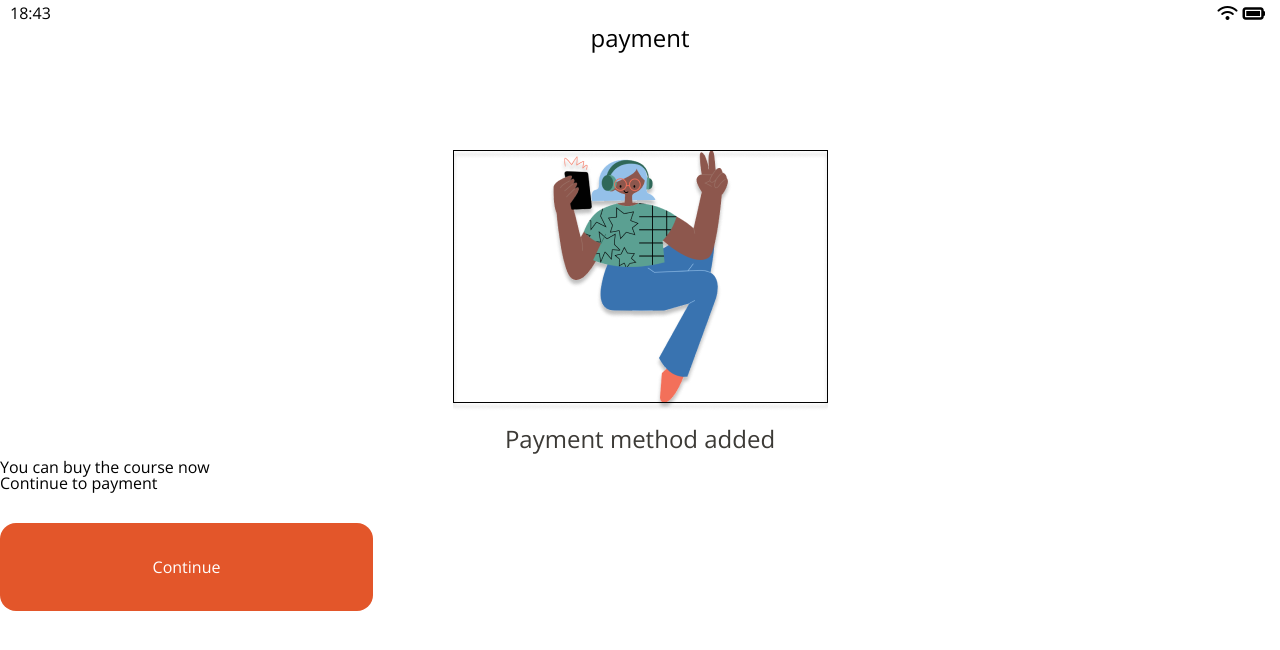
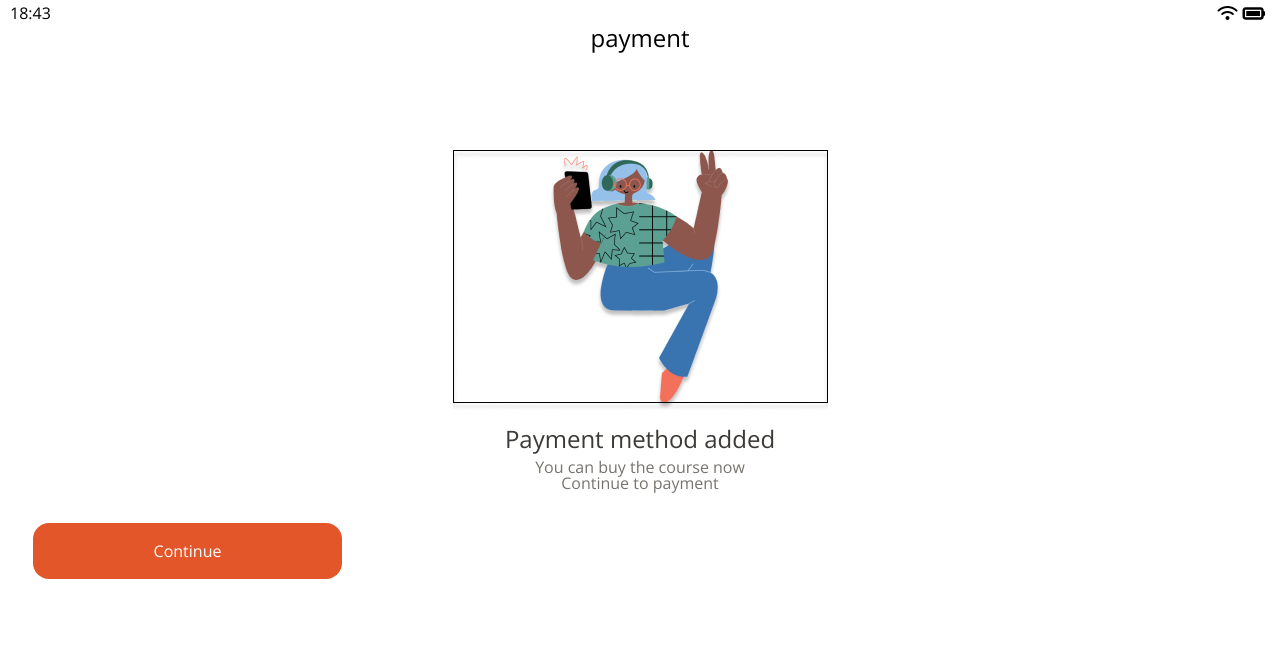
Before and after one commit to eunheean/publishCodeFactory, a plain HTML site: page html/paymentAdded.html in a window 1280 px wide. Drawn offline with nearby package versions, Linux system fonts and the light colour scheme.

Commit message:
text 수정

```diff
--- a/css/components/payment-added.css
+++ b/css/components/payment-added.css
@@ -13,10 +13,10 @@
   font-weight: 500;
   color: #3c3a36;
   text-align: center;
-  margin-top: 16px;
+  margin-top: 32px;
   margin-bottom: 8px;
 }
-.splash-body text {
+.splash-text {
   font: size 14px;
   font-weight: 400;
   color: #78746d;
@@ -27,15 +27,13 @@
   flex-direction: row;
   justify-content: center;
   align-items: center;
-  padding: 16px 32px;
   width: 309px;
   height: 56px;
   background-color: #e3562a;
   color: white;
   border-radius: 16px;
   font-size: 16px;
-
   font-weight: 500;
-
   margin-top: 32px;
+  margin-left: 33px;
 }
--- a/html/paymentAdded.html
+++ b/html/paymentAdded.html
@@ -27,11 +27,11 @@
     </div>
 
     <div class="splash-title">Payment method added</div>
-
-    <div class="splash-body text">
+    <div class="splash-text items-center">
       You can buy the course now<br />
       Continue to payment
     </div>
+
     <div class="button">Continue</div>
 
     <!-- main screen -->
```
